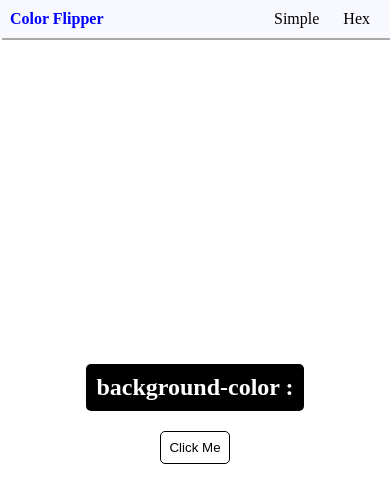
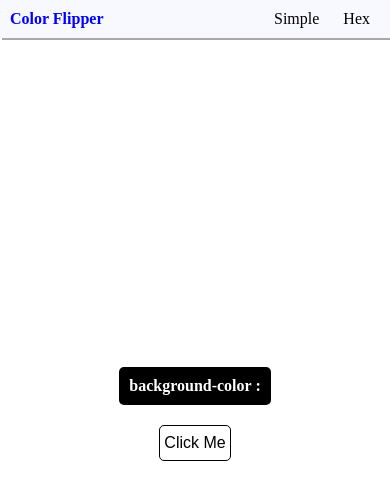
Before and after one commit to fahadshoukat/color-Flipper, a plain HTML site: page index.html in a window 390 px wide. Drawn offline with Linux system fonts and the light colour scheme.

Commit message:
addFontSizeAndRemoveWidthOfButton

```diff
--- a/style.css
+++ b/style.css
@@ -1,6 +1,8 @@
 *{
     margin: 0;
     padding: 0;
+    font-size: 1.5rem;
+
 }
 
 #navBar {
@@ -56,7 +58,6 @@ button {
     border-radius: 5px;
     padding: 5px;
     background-color: transparent;
-    width: 70px;
     margin-top: 20px;
     cursor: pointer;
 }
@@ -66,6 +67,9 @@ button {
 }
 
 @media screen and (max-width: 425px) {
+    *{
+    font-size: 1rem;
+    }
     #navBar {
         padding: 10px 10px;
     }
```
